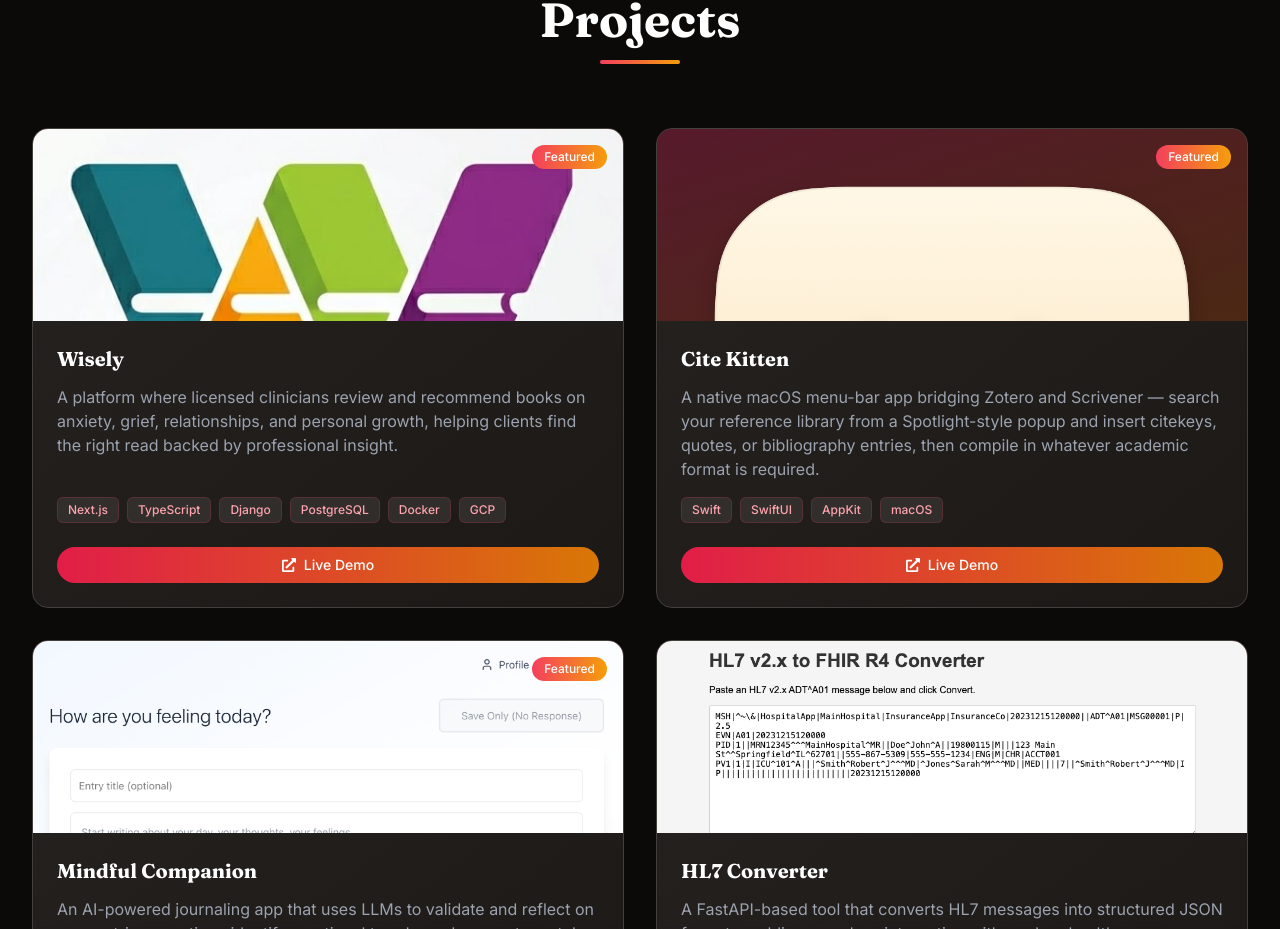
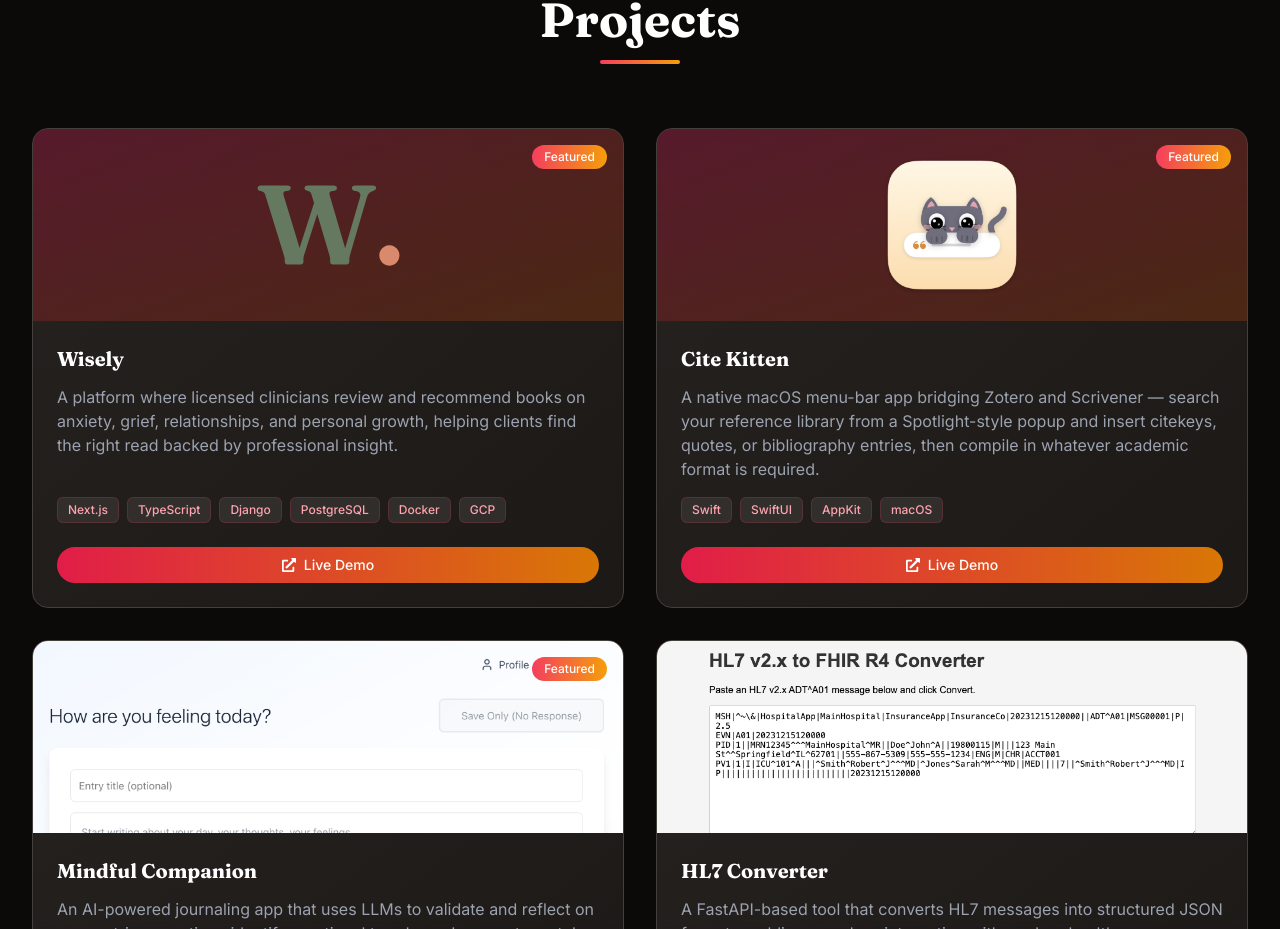
Before and after one commit to gkatsikis/gkats-portfolio, a React (Vite) app: page / in a window 1280 px wide. Shown: the part 5294-6223 px from the top of the page. Built offline with nearby package versions, Linux system fonts and the light colour scheme; no server answers.

Commit message:
change project styling

```diff
--- a/src/components/sections/Projects.jsx
+++ b/src/components/sections/Projects.jsx
@@ -5,7 +5,7 @@
 import Button from '../ui/Button'
 import { projects } from '../../data/projects'
 
-function ProjectCard({ title, description, technologies, githubUrl, liveUrl, featured, image, index }) {
+function ProjectCard({ title, description, technologies, githubUrl, liveUrl, featured, image, imageFit, index }) {
   return (
     <motion.div
       initial={{ opacity: 0, y: 30 }}
@@ -20,7 +20,11 @@
             <img
               src={image}
               alt={title}
-              className="w-full h-full object-cover object-top"
+              className={
+                imageFit === 'contain'
+                  ? 'w-full h-full object-contain p-4'
+                  : 'w-full h-full object-cover object-top'
+              }
             />
           ) : (
             <div className="absolute inset-0 flex items-center justify-center">
--- a/src/data/projects.js
+++ b/src/data/projects.js
@@ -3,7 +3,8 @@
     id: 1,
     title: 'Wisely',
     description: 'A platform where licensed clinicians review and recommend books on anxiety, grief, relationships, and personal growth, helping clients find the right read backed by professional insight.',
-    image: '/wisely.png',
+    image: '/wisely.svg',
+    imageFit: 'contain',
     technologies: ['Next.js', 'TypeScript', 'Django', 'PostgreSQL', 'Docker', 'GCP'],
     githubUrl: null,
     liveUrl: 'https://wisely.page',
@@ -14,6 +15,7 @@
     title: 'Cite Kitten',
     description: 'A native macOS menu-bar app bridging Zotero and Scrivener — search your reference library from a Spotlight-style popup and insert citekeys, quotes, or bibliography entries, then compile in whatever academic format is required.',
     image: '/citekitten.png',
+    imageFit: 'contain',
     technologies: ['Swift', 'SwiftUI', 'AppKit', 'macOS'],
     githubUrl: null,
     liveUrl: 'https://gkatsikis.github.io/citekitten/',
```
Also changed, not shown: public/wisely.png (deleted), public/wisely.svg (added).
